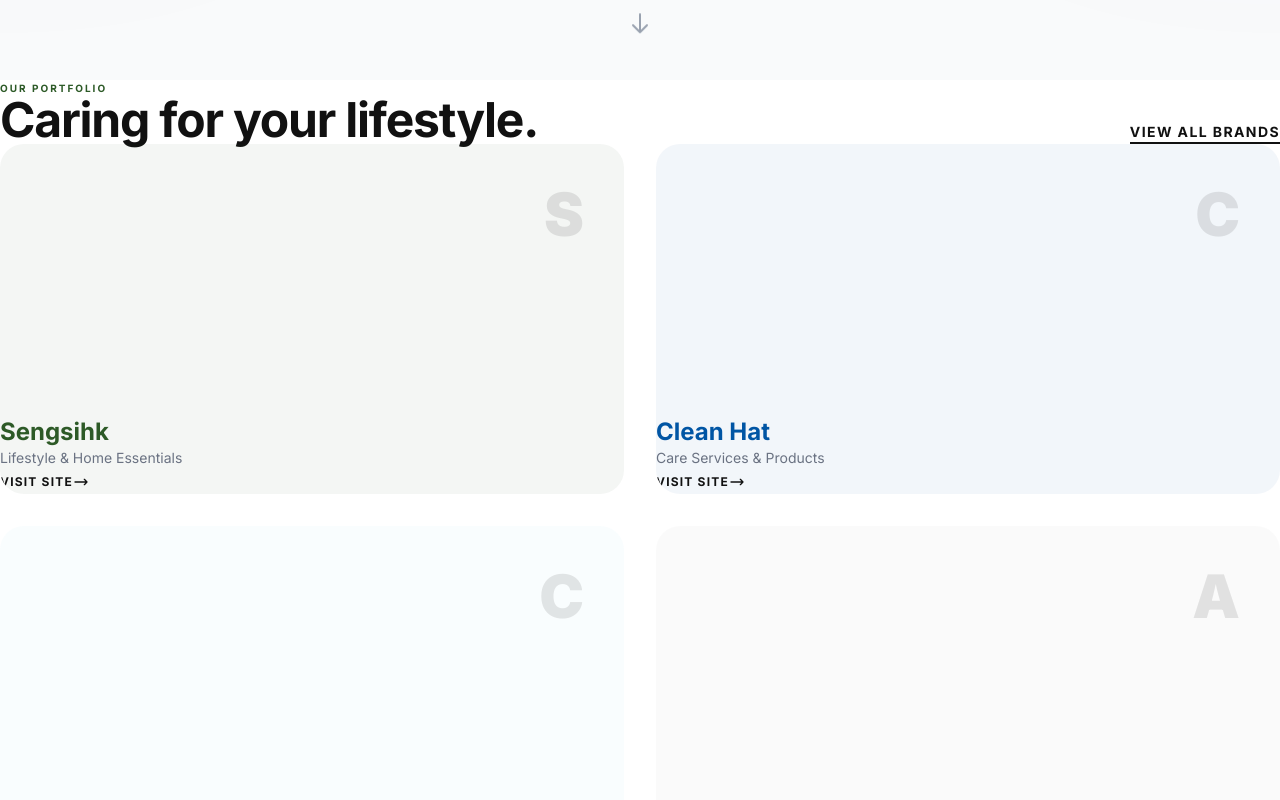
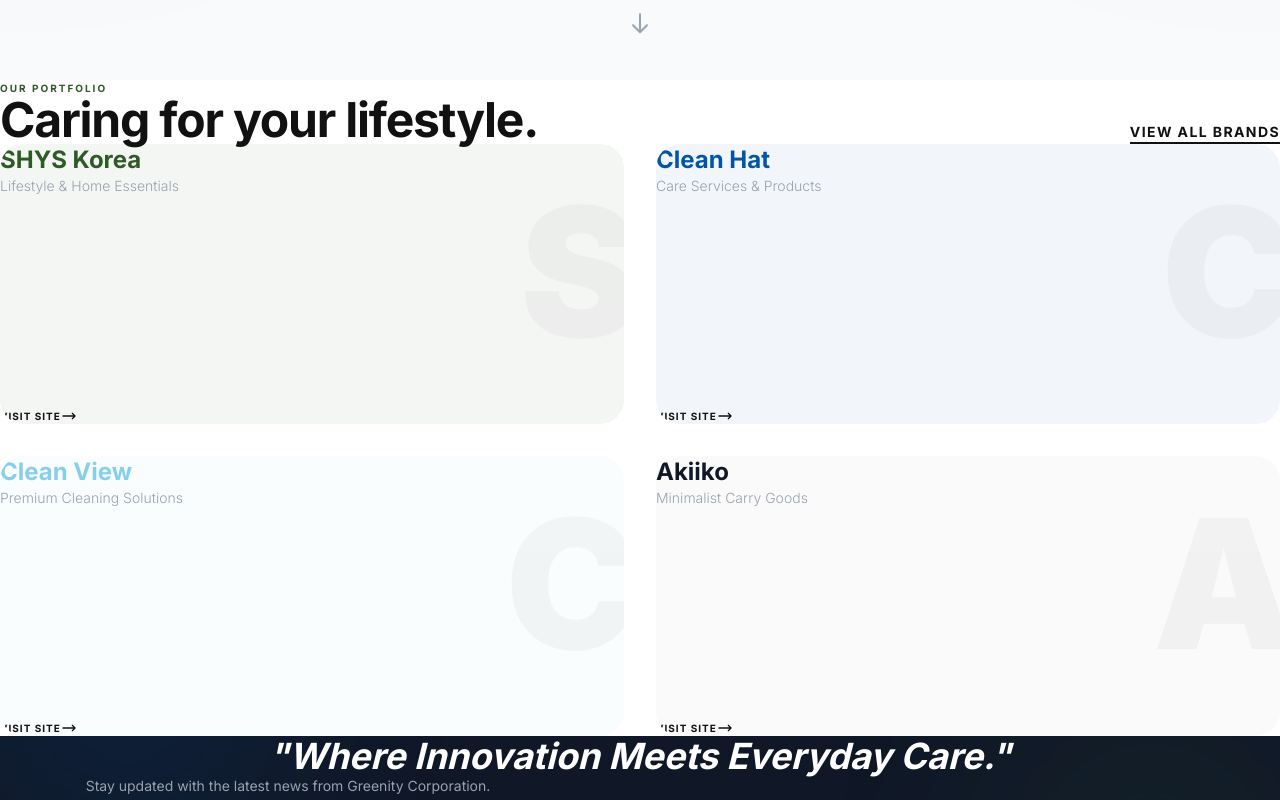
Before and after one commit to sjpark-jpg/greenity-website, a Next.js app: page / in a window 1280 px wide. Shown: the part 720-1520 px from the top of the page. Built offline with nearby package versions, Linux system fonts and the light colour scheme.

Commit message:
Refactor: rename Sengsihk to SHYS Korea and optimize brand card design

```diff
--- a/src/app/brands/page.tsx
+++ b/src/app/brands/page.tsx
@@ -14,15 +14,15 @@ export const metadata: Metadata = {
 export default function Brands() {
     const brandList = [
         {
-            id: "sengsihk",
-            name: "Sengsihk",
+            id: "shys",
+            name: "SHYS Korea",
             subtitle: "Life Focus Design",
             description: "A premium lifestyle brand that focuses on the essentials of daily living. We design products that bring comfort and convenience to your home environment, emphasizing functional beauty and sustainable quality.",
             color: "border-greenity text-greenity",
             bgColor: "bg-greenity/5",
             tags: ["Home Essentials", "Premium Design", "Lifestyle"],
             logo: "/logos/sengsihk.jpg",
-            url: "https://sengsiik.kr"
+            url: "https://shys.kr"
         },
         {
             id: "cleanhat",
--- a/src/app/page.tsx
+++ b/src/app/page.tsx
@@ -4,12 +4,12 @@ import Link from "next/link";
 export default function Home() {
   const brands = [
     {
-      id: "sengsihk",
-      name: "Sengsihk",
+      id: "shys",
+      name: "SHYS Korea",
       description: "Lifestyle & Home Essentials",
       color: "rgba(45, 90, 39, 0.05)",
       textColor: "text-greenity",
-      link: "https://sengsiik.kr"
+      link: "https://shys.kr"
     },
     {
       id: "cleanhat",
@@ -98,18 +98,22 @@ export default function Home() {
                 href={brand.link}
                 target="_blank"
                 rel="noopener noreferrer"
-                className="group relative overflow-hidden rounded-3xl p-12 h-[350px] flex flex-col justify-end transition-all duration-500 hover:shadow-2xl"
+                className="group relative overflow-hidden rounded-3xl p-8 md:p-10 h-[280px] flex flex-col justify-between transition-all duration-500 hover:shadow-2xl"
                 style={{ backgroundColor: brand.color }}
               >
                 <div className="relative z-10">
-                  <h3 className={`text-2xl font-bold mb-2 ${brand.textColor}`}>{brand.name}</h3>
-                  <p className="text-gray-500 text-sm mb-6">{brand.description}</p>
-                  <span className="inline-flex items-center text-xs font-bold uppercase tracking-widest group-hover:translate-x-2 transition-transform duration-300">
+                  <h3 className={`text-xl md:text-2xl font-bold mb-1 ${brand.textColor}`}>{brand.name}</h3>
+                  <p className="text-gray-400 text-xs md:text-sm font-light">{brand.description}</p>
+                </div>
+
+                <div className="relative z-10 flex items-center justify-between">
+                  <span className="inline-flex items-center text-[10px] font-bold uppercase tracking-widest group-hover:translate-x-2 transition-transform duration-300">
                     Visit Site <svg className="w-4 h-4 ml-2" fill="none" stroke="currentColor" viewBox="0 0 24 24"><path strokeLinecap="round" strokeLinejoin="round" strokeWidth={2} d="M17 8l4 4m0 0l-4 4m4-4H3" /></svg>
                   </span>
                 </div>
-                {/* Image Placeholder or Logo could go here */}
-                <div className="absolute top-10 right-10 opacity-10 group-hover:opacity-20 transition-opacity duration-500 text-6xl font-black">
+
+                {/* Background Initial */}
+                <div className="absolute -top-4 -right-4 opacity-[0.03] group-hover:opacity-[0.08] transition-opacity duration-500 text-[180px] font-black pointer-events-none">
                   {brand.name[0]}
                 </div>
               </a>
```
